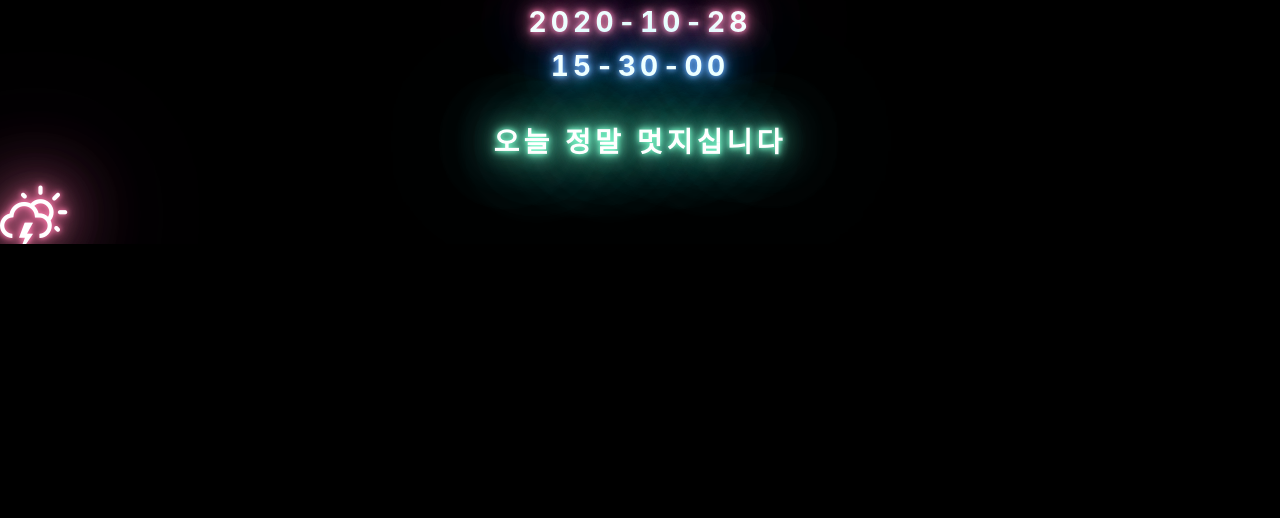
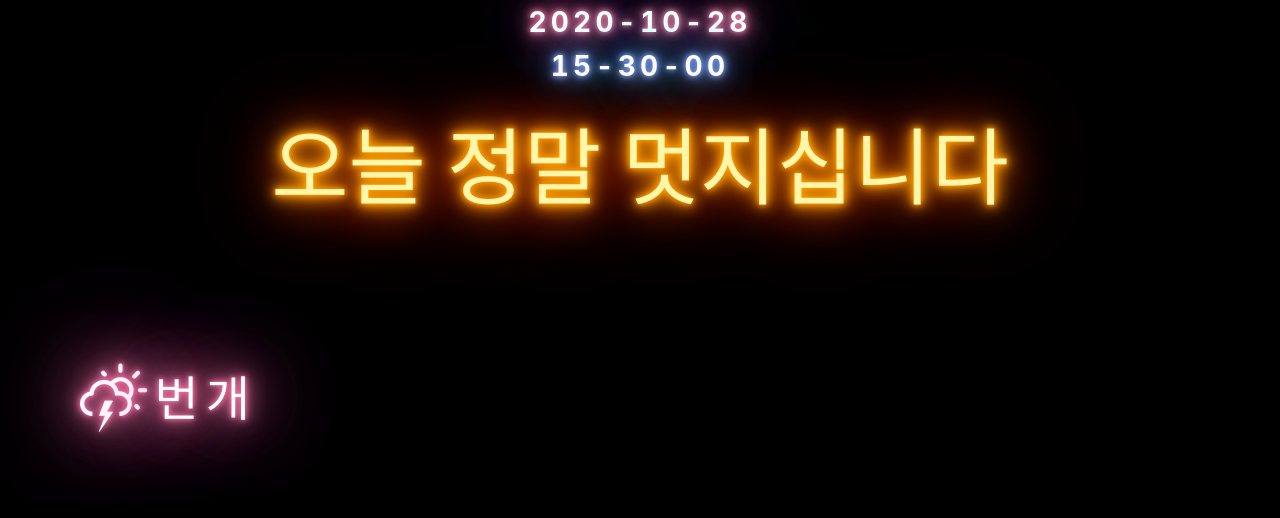
Before and after one commit to westkite1201/hello-mirror, a React (Create React App) app in the folder front/: page / in a window 1280 px wide. Shown: the top 518 px of the page. Built offline with nearby package versions, Linux system fonts and the light colour scheme; a web font is replaced by a local one; what typesafe-actions would draw is missing.

Commit message:
Style : neon style 추가 새로운 네온 스타일 추가함

```diff
--- a/front/src/components/Info/Info.tsx
+++ b/front/src/components/Info/Info.tsx
@@ -3,10 +3,6 @@ type InfoProps = {
   infoString: string;
 };
 const Info: React.FC<InfoProps> = ({ infoString }) => {
-  return (
-    <div className="neon green" style={{ padding: '2rem' }}>
-      {infoString}
-    </div>
-  );
+  return <h1 style={{ padding: '2rem' }}>{infoString}</h1>;
 };
 export default Info;
--- a/front/src/containers/Weather/WeatherInfoContainer.tsx
+++ b/front/src/containers/Weather/WeatherInfoContainer.tsx
@@ -4,8 +4,10 @@ const WeatherInfoContainer = () => {
   return (
     <div
       className="wi wi-day-lightning neon pink"
-      style={{ fontSize: '3rem' }}
-    ></div>
+      style={{ fontSize: '3rem', margin: '5rem' }}
+    >
+      번개
+    </div>
   );
 };
 
--- a/front/src/index.css
+++ b/front/src/index.css
@@ -36,3 +36,85 @@ code {
     0 0 40px #7bffce, 0 0 80px #7bffce, 0 0 90px #7bffce, 0 0 100px #7bffce,
     0 0 150px #7bffce;
 }
+@import url('https://fonts.googleapis.com/css?family=Sacramento&display=swap');
+
+h1 {
+  font-size: calc(20px + 8vh);
+  line-height: calc(20px + 10vh);
+  /*   text-shadow: 0 0 5px #f562ff, 0 0 15px #f562ff, 0 0 25px #f562ff,
+    0 0 20px #f562ff, 0 0 30px #890092, 0 0 80px #890092, 0 0 80px #890092;
+  color: #fccaff; */
+  text-shadow: 0 0 5px #ffa500, 0 0 15px #ffa500, 0 0 20px #ffa500,
+    0 0 40px #ffa500, 0 0 60px #ff0000, 0 0 10px #ff8d00, 0 0 98px #ff0000;
+  color: #fff6a9;
+  font-family: 'Sacramento', cursive;
+  text-align: center;
+  animation: blink 12s infinite;
+  -webkit-animation: blink 12s infinite;
+}
+
+.neonbody {
+  padding: 2vw;
+  display: flex;
+  justify-content: center;
+  align-items: center;
+  height: 100vh;
+  background: #222;
+  background-image: repeating-linear-gradient(
+    to bottom,
+    transparent 7px,
+    rgba(0, 0, 0, 0.8) 9px,
+    rgba(0, 0, 0, 0.8) 13px,
+    transparent 13px
+  );
+}
+
+@-webkit-keyframes blink {
+  20%,
+  24%,
+  55% {
+    color: #111;
+    text-shadow: none;
+  }
+
+  0%,
+  19%,
+  21%,
+  23%,
+  25%,
+  54%,
+  56%,
+  100% {
+    /*     color: #fccaff;
+    text-shadow: 0 0 5px #f562ff, 0 0 15px #f562ff, 0 0 25px #f562ff,
+      0 0 20px #f562ff, 0 0 30px #890092, 0 0 80px #890092, 0 0 80px #890092; */
+    text-shadow: 0 0 5px #ffa500, 0 0 15px #ffa500, 0 0 20px #ffa500,
+      0 0 40px #ffa500, 0 0 60px #ff0000, 0 0 10px #ff8d00, 0 0 98px #ff0000;
+    color: #fff6a9;
+  }
+}
+
+@keyframes blink {
+  20%,
+  24%,
+  55% {
+    color: #111;
+    text-shadow: none;
+  }
+
+  0%,
+  19%,
+  21%,
+  23%,
+  25%,
+  54%,
+  56%,
+  100% {
+    /*     color: #fccaff;
+    text-shadow: 0 0 5px #f562ff, 0 0 15px #f562ff, 0 0 25px #f562ff,
+      0 0 20px #f562ff, 0 0 30px #890092, 0 0 80px #890092, 0 0 80px #890092; */
+    text-shadow: 0 0 5px #ffa500, 0 0 15px #ffa500, 0 0 20px #ffa500,
+      0 0 40px #ffa500, 0 0 60px #ff0000, 0 0 10px #ff8d00, 0 0 98px #ff0000;
+    color: #fff6a9;
+  }
+}
```
